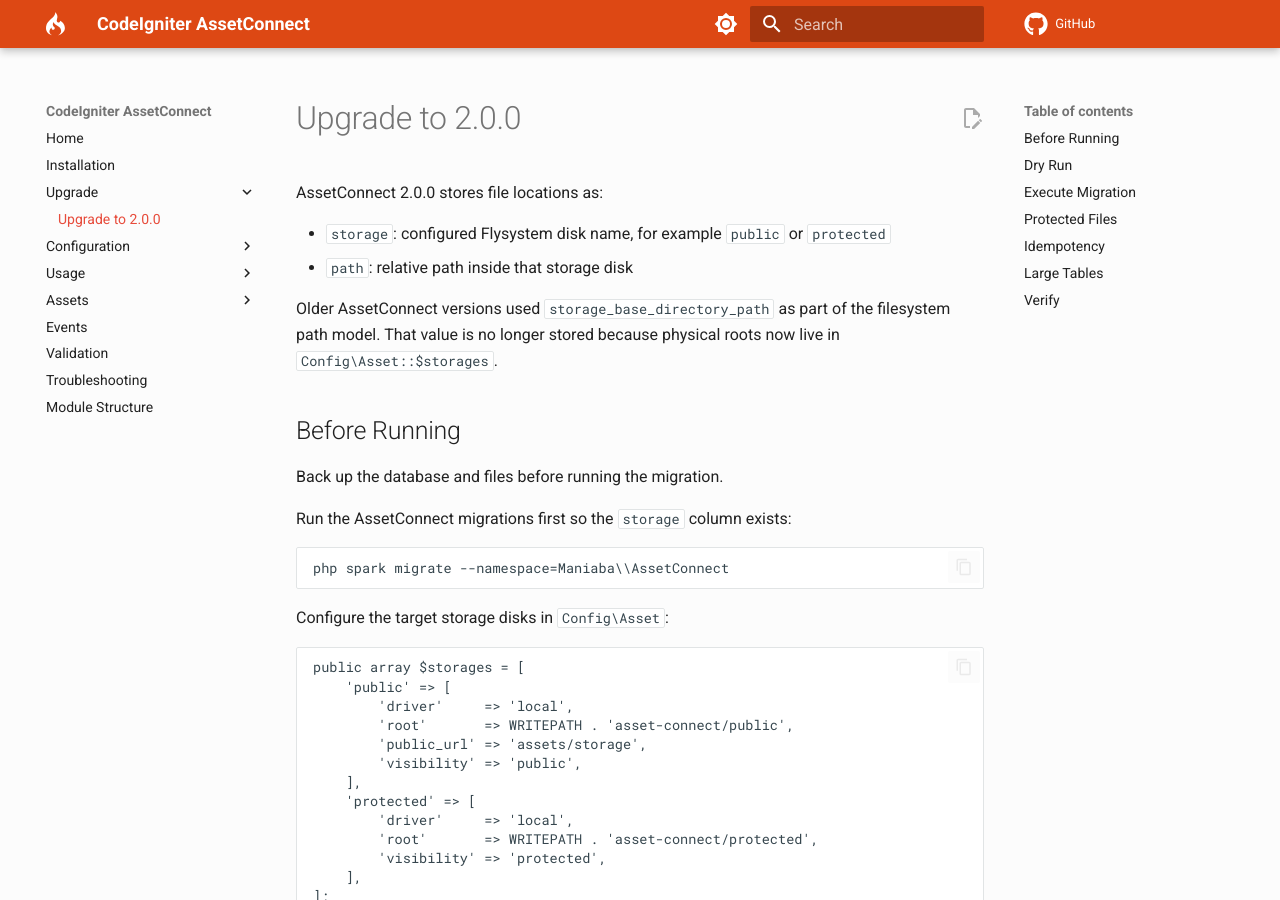
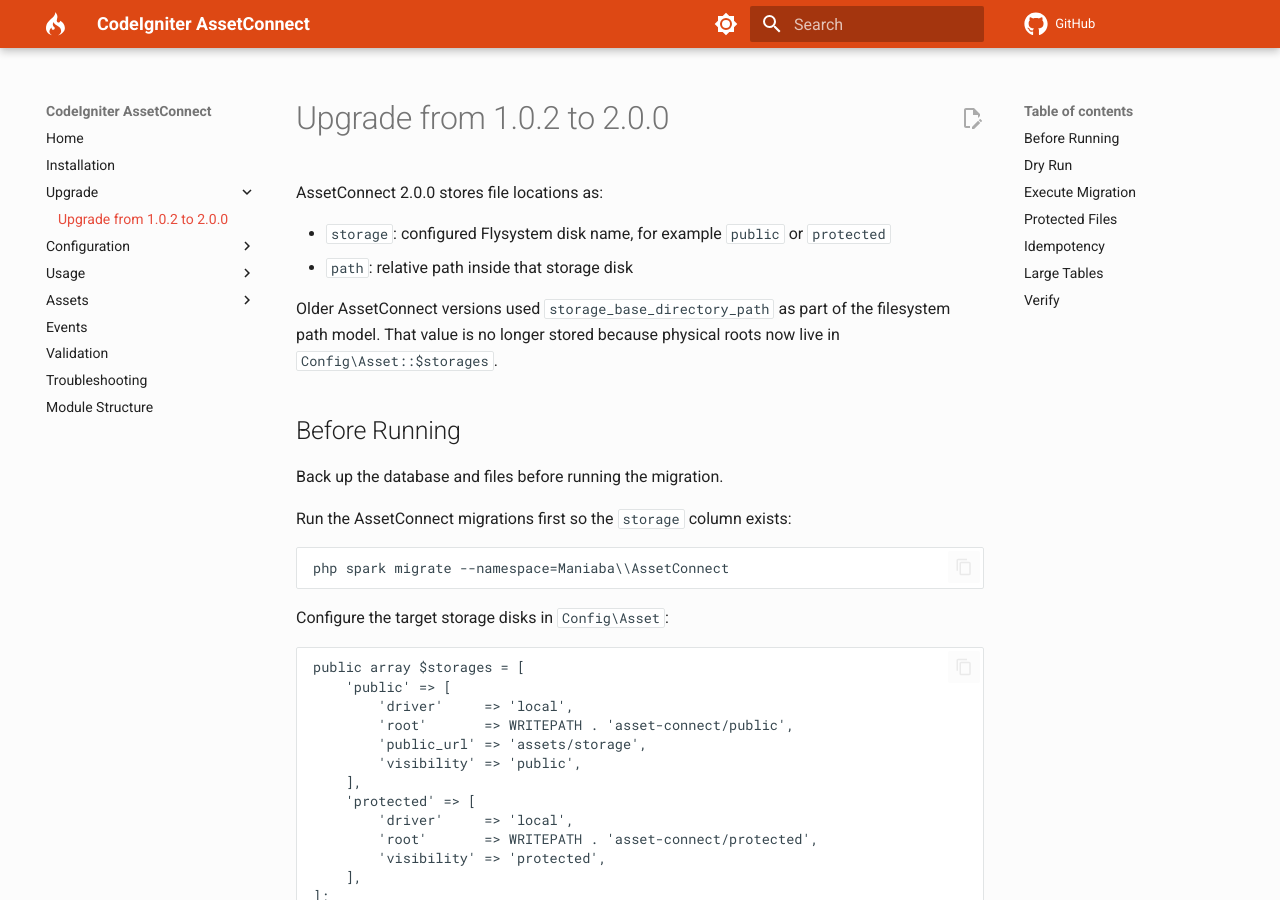
Before and after one commit to maniaba/asset-connect, an MkDocs documentation site: the page built from docs/upgrade-2.0.md, in a window 1280 px wide and 900 px high. Built offline with MkDocs 1.6.1 and Material for MkDocs 9.7.7, drawn with Linux system fonts in a browser that asks for light colours; comment, search, counter and statistics services are not loaded; the version menu is left out; a style sheet for code colours, icons or effects is not loaded.

Commit message:
Update upgrade documentation to reflect version transition from 1.0.2 to 2.0.0

```diff
--- a/docs/upgrade-2.0.md
+++ b/docs/upgrade-2.0.md
@@ -1,4 +1,4 @@
-# Upgrade to 2.0.0
+# Upgrade from 1.0.2 to 2.0.0
 
 AssetConnect 2.0.0 stores file locations as:
 
--- a/mkdocs.yml
+++ b/mkdocs.yml
@@ -85,7 +85,7 @@ nav:
   - Home: index.md
   - Installation: installation.md
   - Upgrade:
-      - Upgrade to 2.0.0: upgrade-2.0.md
+      - Upgrade from 1.0.2 to 2.0.0: upgrade-2.0.md
   - Configuration:
       - Overview: configuration.md
       - Storage: storage.md
```
Also changed, not shown: CHANGELOG.md (+1 -1 lines), docs/storage.md (+1 -1 lines).
